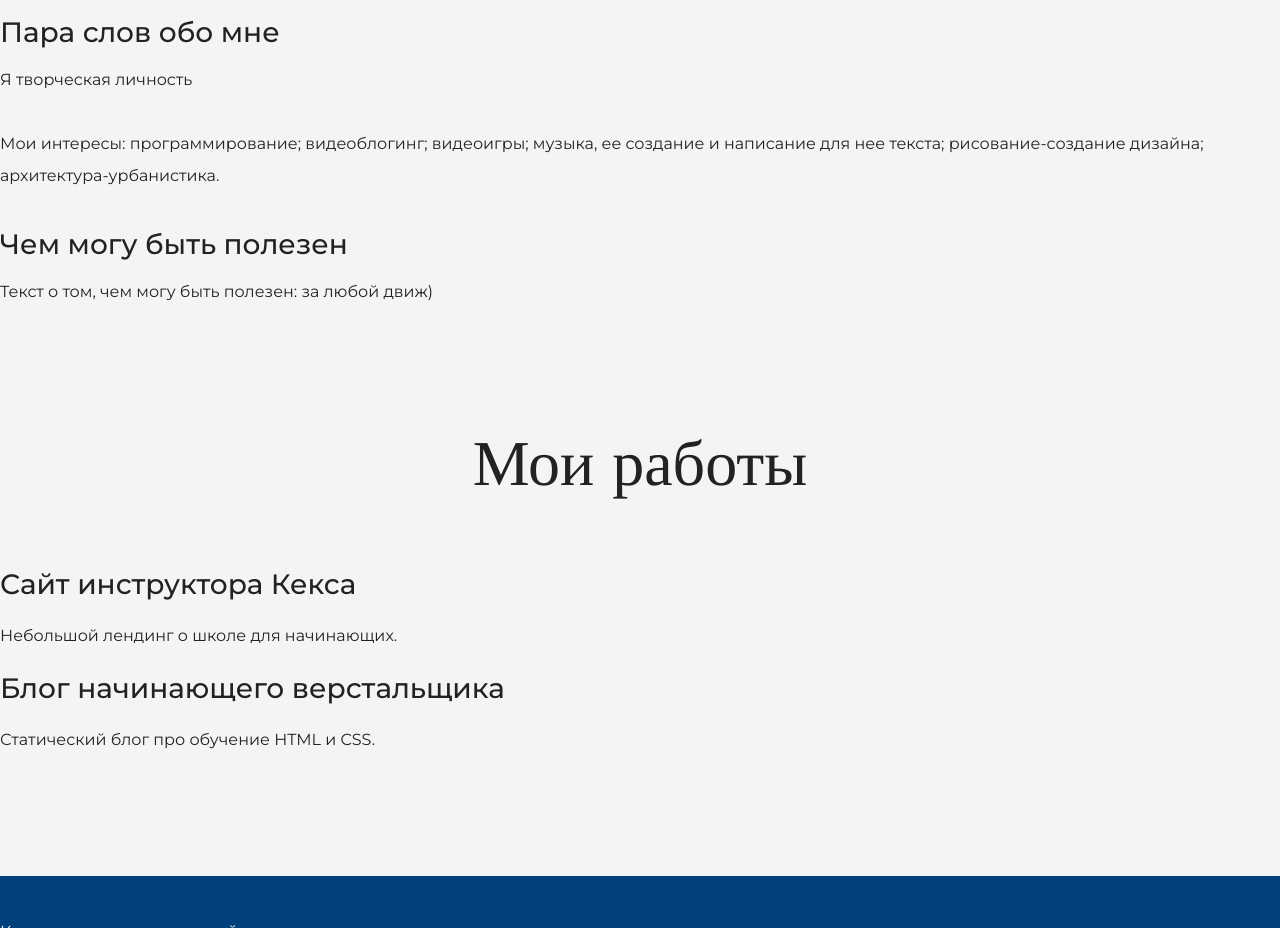
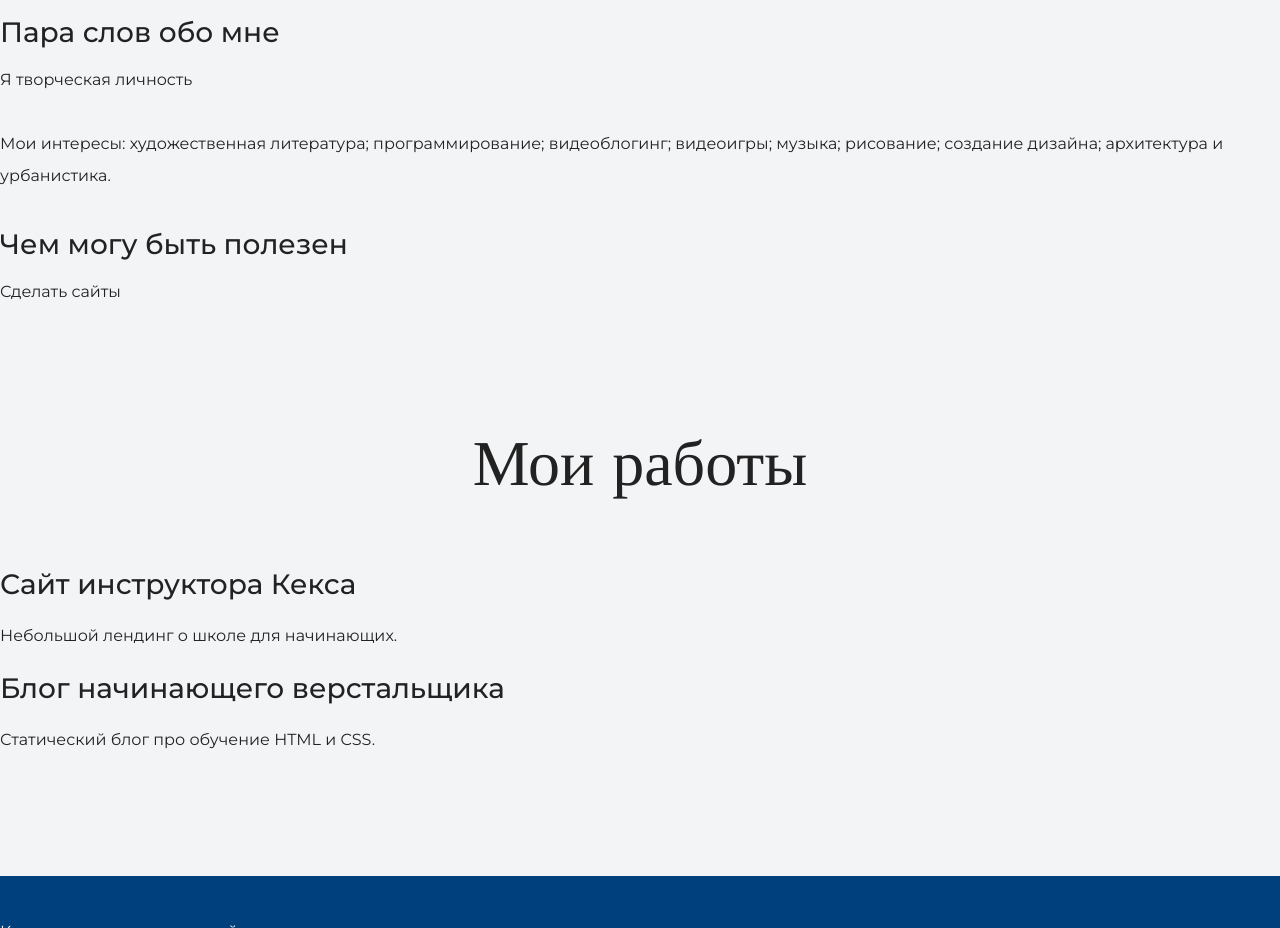
Before and after one commit to young-designer/my-site, a plain HTML site: page index.html in a window 1280 px wide. Shown: the part 1160-2088 px from the top of the page. Drawn offline with nearby package versions, Linux system fonts and the light colour scheme.

Commit message:
Update index.html

```diff
--- a/index.html
+++ b/index.html
@@ -28,9 +28,9 @@
       <h2 class="subheading">Давайте познакомимся</h2>
       <h3>Пара слов обо мне</h3>
       <p>Я творческая личность</p>
-      <p>Мои интересы: программирование; видеоблогинг; видеоигры; музыка, ее создание и написание для нее текста; рисование-создание дизайна; архитектура-урбанистика. </p>
+      <p>Мои интересы: художественная литература; программирование; видеоблогинг; видеоигры; музыка; рисование; создание дизайна; архитектура и урбанистика. </p>
       <h3>Чем могу быть полезен</h3>
-      <p>Текст о том, чем могу быть полезен: за любой движ)</p>
+      <p>Сделать сайты</p>
     </section>
 
     <section class="portfolio">
```
